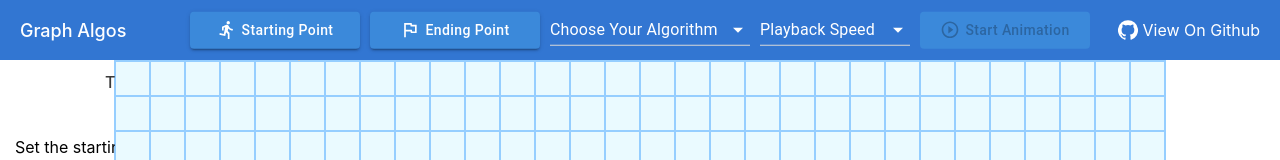
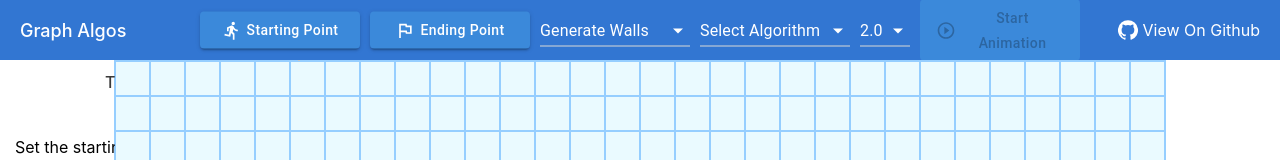
Before and after one commit to DanielJDupont/graph-algos, a Next.js app: page / in a window 1280 px wide. Shown: the top 160 px of the page. Built offline with nearby package versions, Linux system fonts and the light colour scheme.

Commit message:
added maze generation button, refined playback speed button

```diff
--- a/components/navbar/index.module.scss
+++ b/components/navbar/index.module.scss
@@ -18,7 +18,7 @@
   .selector {
     color: white;
     margin: 0 5px;
-    width: 200px;
+    width: 150px;
     svg {
       color: white;
     }
@@ -39,7 +39,7 @@
   .playbackSelector {
     color: white;
     margin: 0 5px;
-    width: 150px;
+    width: 50px;
     svg {
       color: white;
     }
@@ -62,7 +62,7 @@
     color: white;
     background-color: #3b89da !important;
     margin: 0 5px;
-    width: 170px;
+    width: 160px;
 
     &.buttonActive {
       background-color: #67aaf1 !important;
--- a/components/navbar/index.tsx
+++ b/components/navbar/index.tsx
@@ -93,7 +93,33 @@ export const Navbar = () => {
           }}
         >
           <MenuItem value={AlgorithmChoice.ChooseYourAlgorithm} disabled>
-            Choose Your Algorithm
+            Generate Walls
+          </MenuItem>
+
+          <MenuItem value={AlgorithmChoice.BreadthFirstSearch}>
+            Clear All Walls
+          </MenuItem>
+
+          <MenuItem value={AlgorithmChoice.DepthFirstSearch}>
+            Random Recursive Maze
+          </MenuItem>
+
+          <MenuItem value={AlgorithmChoice.BreadthFirstSearch}>
+            Random Scatter
+          </MenuItem>
+        </Select>
+
+        <Select
+          className={styles.selector}
+          value={algorithmChoice}
+          disabled={isDisplayingAlgorithm}
+          onChange={(event: any) => {
+            setAlgorithmChoice(event.target.value);
+            console.log(event.target.value);
+          }}
+        >
+          <MenuItem value={AlgorithmChoice.ChooseYourAlgorithm} disabled>
+            Select Algorithm
           </MenuItem>
 
           <MenuItem value={AlgorithmChoice.DepthFirstSearch}>
@@ -107,7 +133,7 @@ export const Navbar = () => {
 
         <Select
           className={styles.playbackSelector}
-          value={algorithmChoice}
+          value={AlgorithmChoice.BreadthFirstSearch}
           disabled={isDisplayingAlgorithm}
           onChange={(event: any) => {
             setAlgorithmChoice(event.target.value);
```
